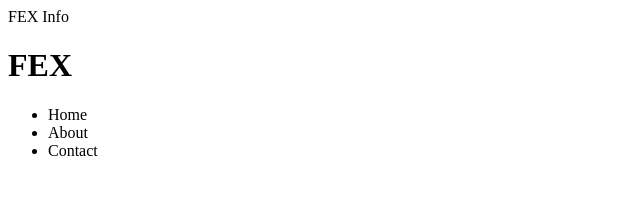
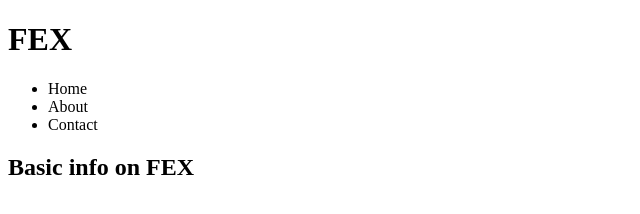
Before and after one commit to FlaringE/Info, a plain HTML site: page Index.html in a window 1280 px wide. Shown: the whole page, without its empty margins (0-640 px from the left). Drawn offline with Linux system fonts and the light colour scheme.

Commit message:
Minor Adjustments

```diff
--- a/Index.html
+++ b/Index.html
@@ -4,8 +4,8 @@
     <meta charset="UTF-8">
     <meta name="viewport" content="width=device-width, initial-scale=1.0">
     <link rel="stylesheet" href="styles.css">
-    <link
-    <title>FEX Info</title>
+    <link rel="icon" href="favicon.ico">
+    <title>FEX's CV</title>
 </head>
 <body>
  <header>
@@ -16,4 +16,10 @@
      <li>Contact</li>
    </ul>
  </header>
+ <main>
+  <section>
+    <h2>Basic info on FEX</h2>
+  </section>
+ </main>
+</body>
 </html>
```
Also changed, not shown: favicon.ico (added).
